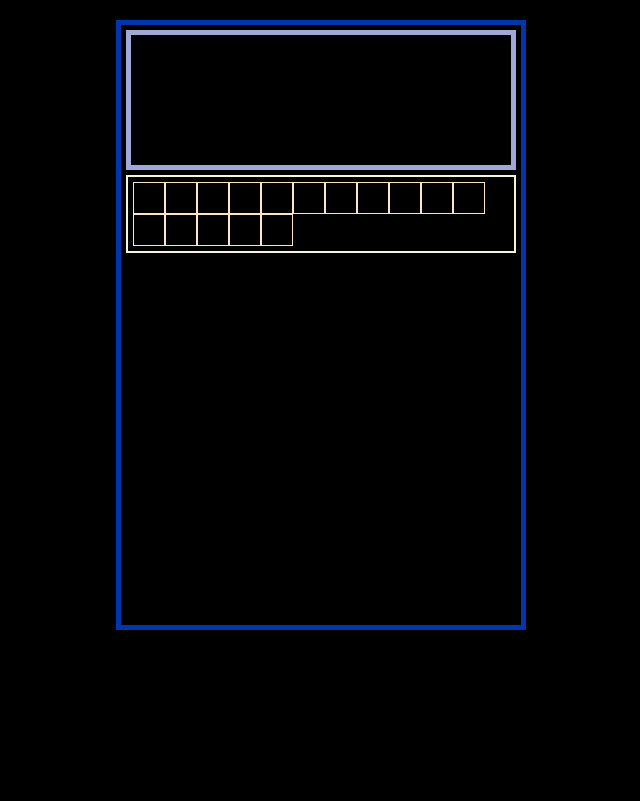
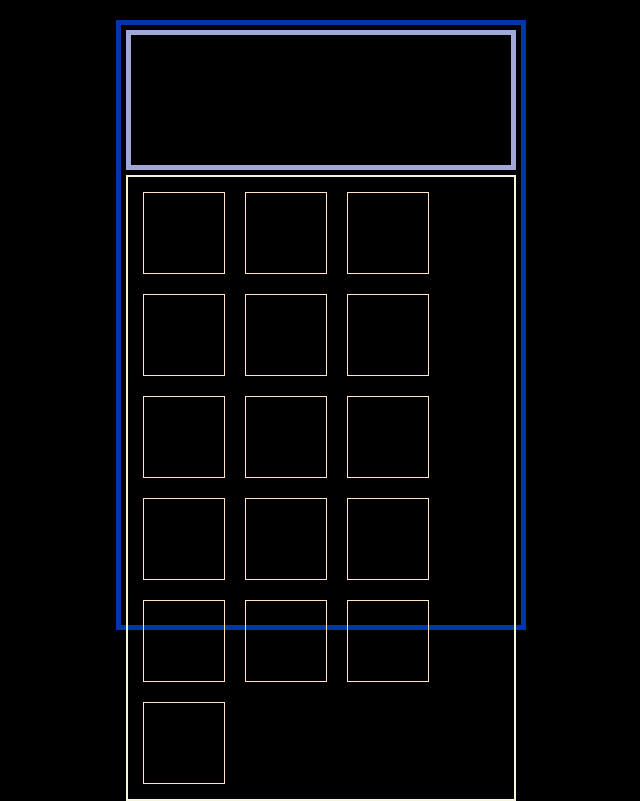
Before and after one commit to sharrmeen/Calculator, a plain HTML site: page index.html in a window 1280 px wide. Shown: the whole page, without its empty margins (319-959 px from the left). Drawn offline with Linux system fonts and the light colour scheme.

Commit message:
Auto-commit at 2024-09-16-02-18-19

```diff
--- a/style.css
+++ b/style.css
@@ -31,7 +31,8 @@ body{
 }
 
 .button{
-    height: 30px;
-    width: 30px;
+    height: 80px;
+    margin: 10px;
+    width: 80px;
     border: 1px solid bisque;
 }
```
